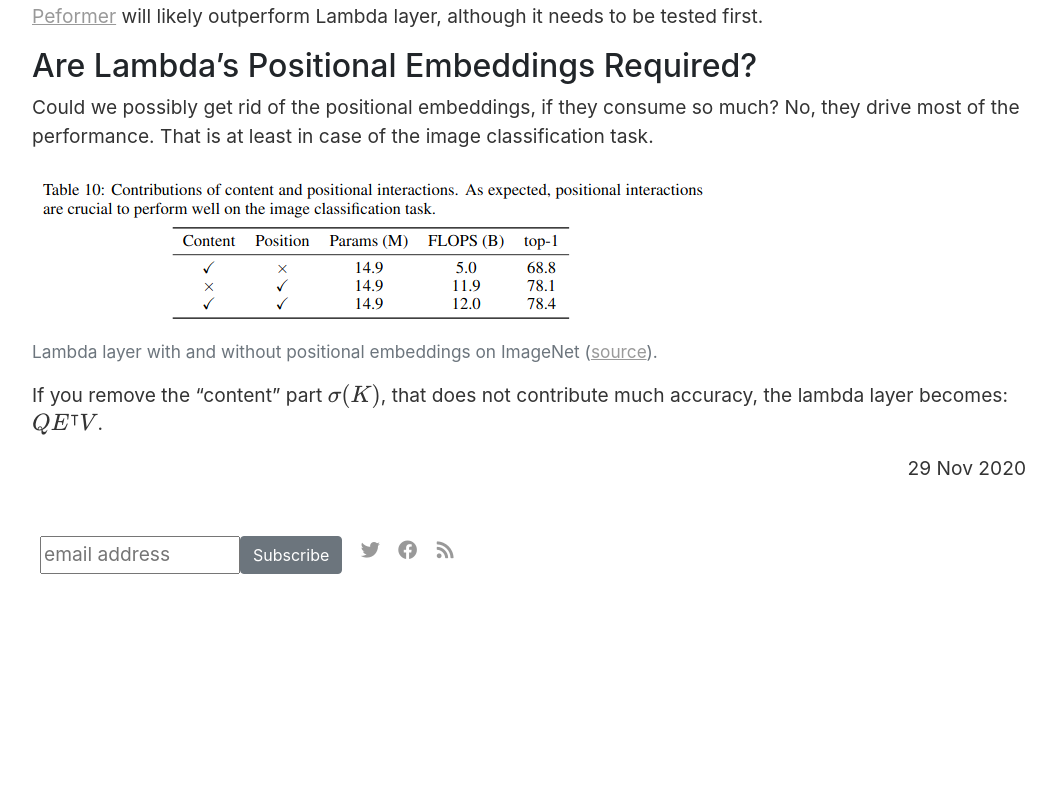
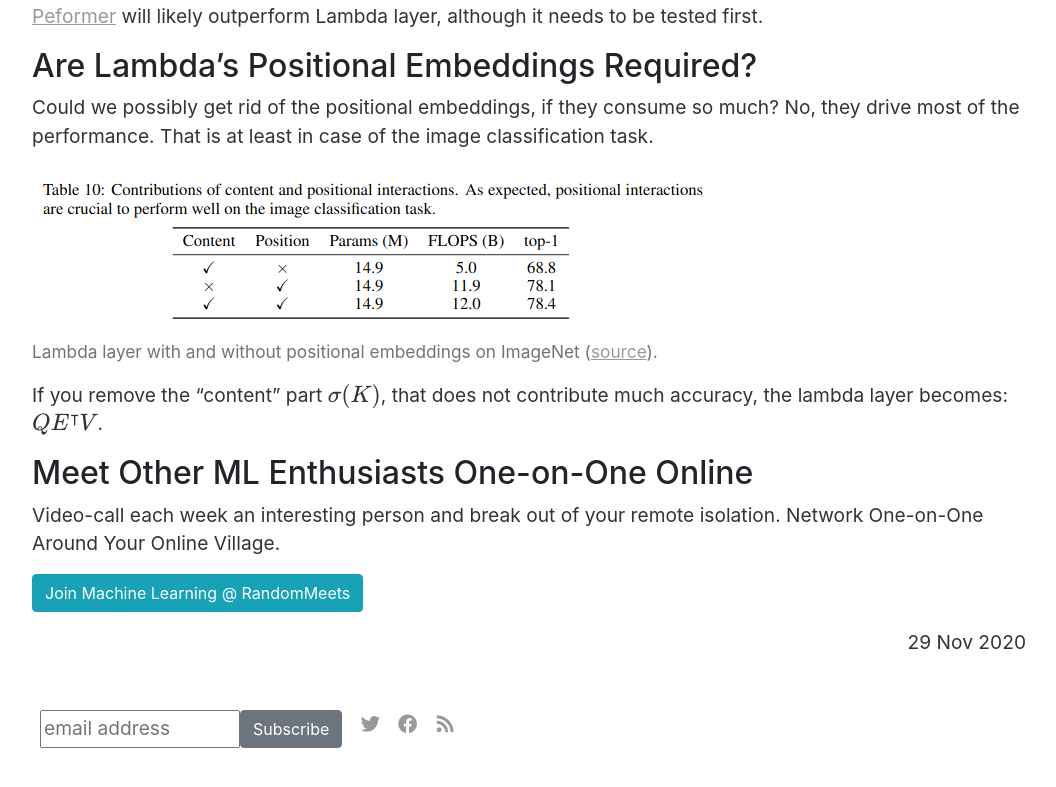
Before and after one commit to vackosar/vackosar.github.io, a Jekyll site: the page built from _posts/2020-11-29-Lamda-Networks-Transform-Self-Attention.md, in a window 1280 px wide and 900 px high, scrolled down 3815 px. Shown: the top 787 px of the window, without its empty margins (111-1167 px from the left). Built offline with Jekyll 4.4.1, drawn with Linux system fonts in a browser that asks for light colours; nearby versions of some CDN libraries; library files that are not in the unit come from our copies; comment, search, counter and statistics services are not loaded; before the commit the page ends 4541 px from its top, so only the background shows below that.

Commit message:
lambda layer

```diff
--- a/_posts/2020-11-29-Lamda-Networks-Transform-Self-Attention.md
+++ b/_posts/2020-11-29-Lamda-Networks-Transform-Self-Attention.md
@@ -172,3 +172,14 @@ No, they drive most of the performance. That is at least in case of the image cl
 
 If you remove the "content" part \\( \sigma(K) \\), that does not contribute much accuracy,
 the lambda layer becomes: \\( Q E^\intercal V \\).
+
+
+## Meet Other ML Enthusiasts One-on-One Online
+
+Video-call each week an interesting person and break out of your remote isolation.
+Network One-on-One Around Your Online Village.
+
+
+<button class="btn btn-info" onclick="window.location='https://randommeets.com/invite/eyJncm91cF9pZCI6IjZhMzNkMTVjLTc0NjItNGFhMS1hNTc0LWM1NTUwMWQ4NWNkZiJ9.X76oug.2563ghpMTzbST9KPHerGeDqhXRY'" >
+Join Machine Learning @ RandomMeets
+</button>
```
